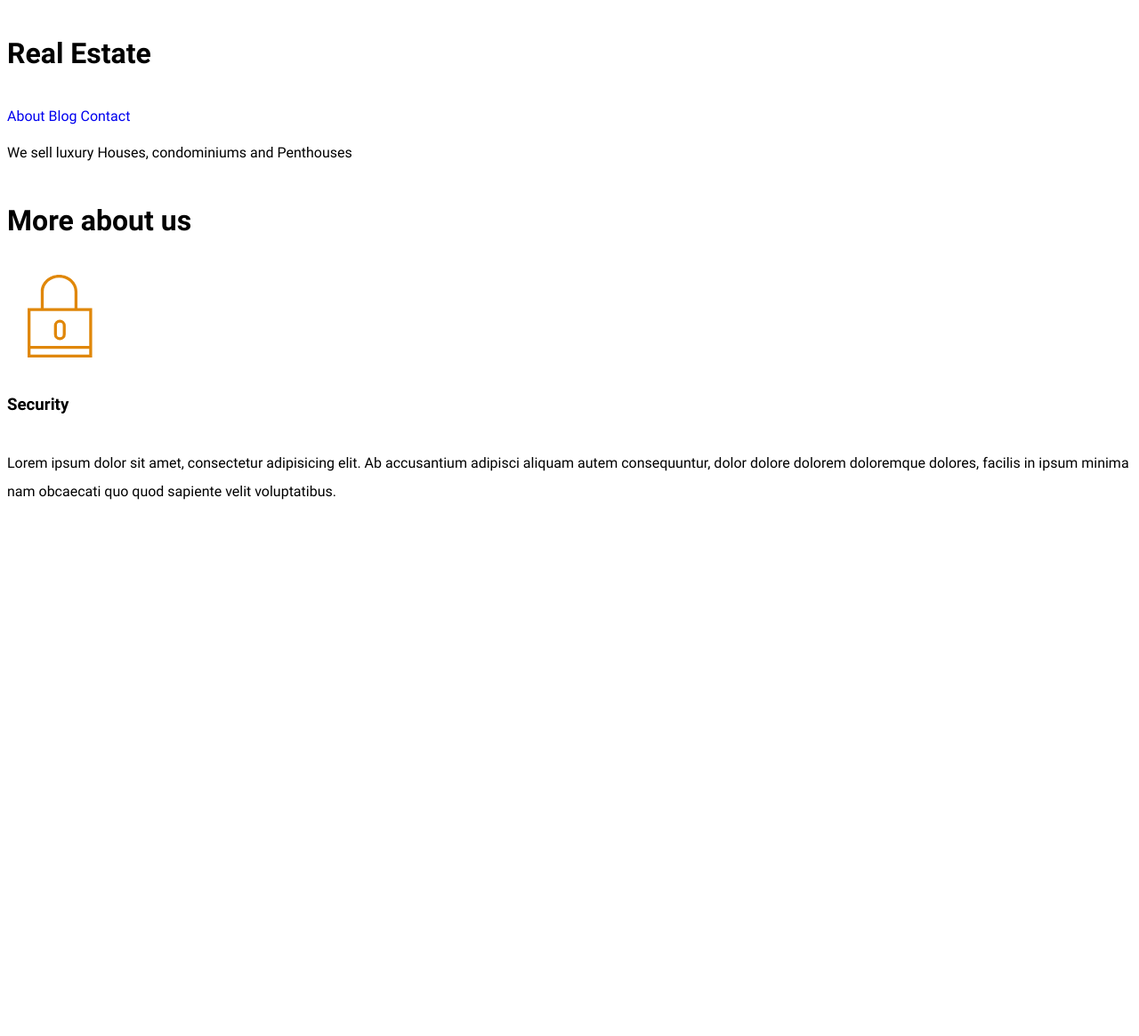
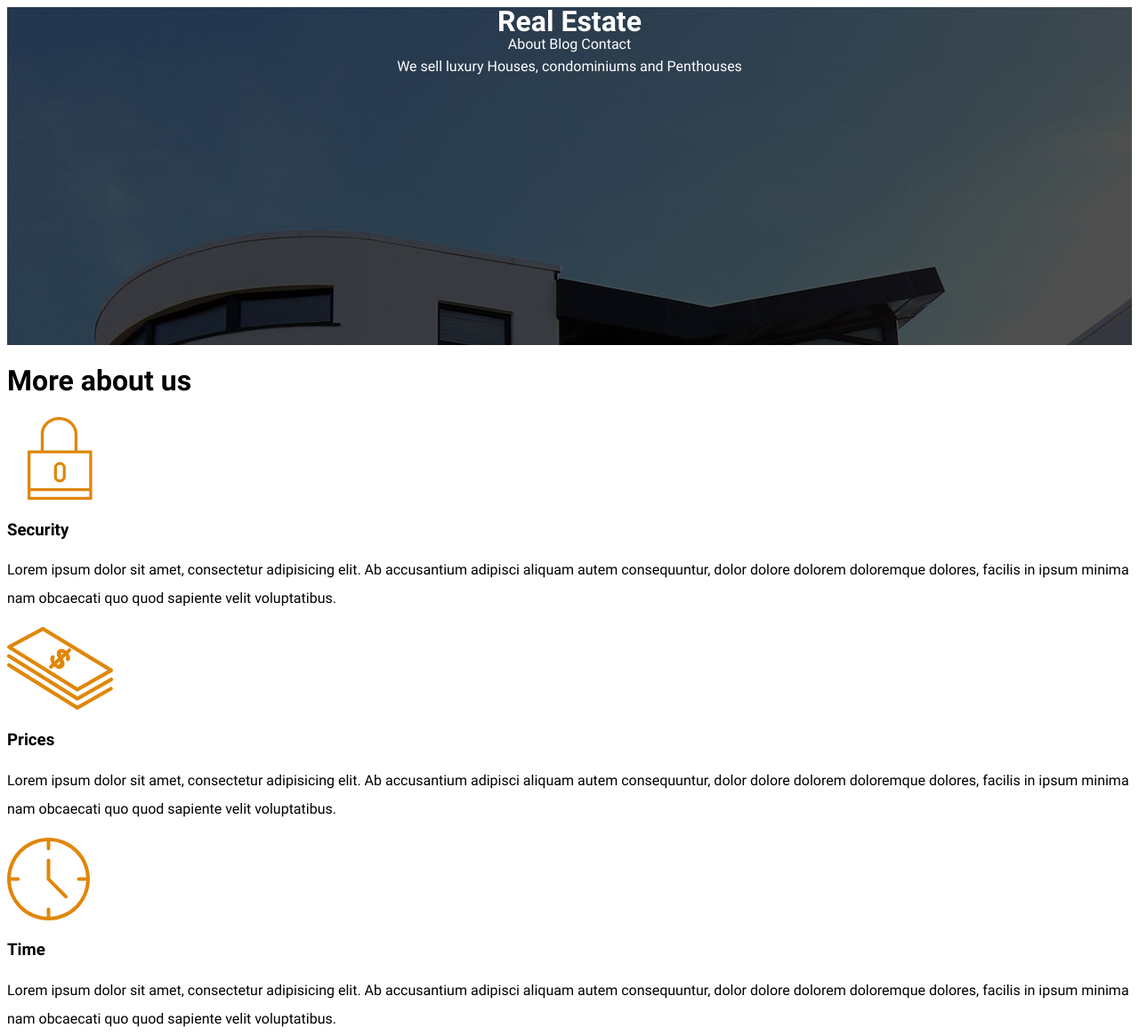
Before and after one commit to hersheyar/FSDI-103---Competency-Report, a website: page index.html in a window 1280 px wide. Shown: the whole page at 89% size. Before the commit the page ends 800 px from the top, so only its background shows below. Drawn offline with Linux system fonts and the light colour scheme.

Commit message:
Homework #1 Real Estate

```diff
--- a/css/mystyle.css
+++ b/css/mystyle.css
@@ -41,7 +41,36 @@ p {
 a {
   text-decoration: none;
 }
-h1,h2,h3{
-  padding-bottom: 20px;
-  padding-top: 20px;
+
+/*body*/
+header.site-init {
+  background-image: url('../img/header.jpg');
+  background-postion: center;
+  height: 380px;
+  color: white;
 }
+
+.header-container {
+  display: flex;
+  flex-direction: column;
+  align-items: center;
+  justify-content: flex-start;
+}
+
+h1.main-title {
+  margin: 0;
+  line-height: 1;
+}
+
+.header-container p {
+  margin: 0;
+}
+
+.menu a {
+  text-decoration: none;
+  color: white;
+  cursor: pointer;
+}
+.menu a:hover {
+  text-decoration: underline;
+}
--- a/index.html
+++ b/index.html
@@ -11,14 +11,16 @@
 
 <body>
 
-  <header>
-    <h1> Real Estate</h1>
-    <nav>
-      <a href="about.html">About</a>
-      <a href="blog.html">Blog</a>
-      <a href="contact.html">Contact</a>
-    </nav>
-    <p>We sell luxury Houses, condominiums and Penthouses</p>
+  <header class="site-init">
+    <div class="header-container">
+      <h1 class="main-title"> Real Estate</h1>
+      <nav class="menu">
+        <a href="about.html" target="_blank">About</a>
+        <a href="blog.html" target="_blank">Blog</a>
+        <a href="contact.html" target="_blank">Contact</a>
+      </nav>
+      <p>We sell luxury Houses, condominiums and Penthouses</p>
+    </div>
   </header>
   <main>
     <h1>More about us</h1>
@@ -28,6 +30,18 @@
       <p>Lorem ipsum dolor sit amet, consectetur adipisicing elit.
       Ab accusantium adipisci aliquam autem consequuntur, dolor dolore dolorem doloremque dolores, facilis in ipsum minima nam obcaecati quo quod sapiente velit voluptatibus.</p>
     </div>
+    <div>
+      <img src="./img/icon2.svg" alt="prices icon">
+      <h3>Prices</h3>
+      <p>Lorem ipsum dolor sit amet, consectetur adipisicing elit.
+      Ab accusantium adipisci aliquam autem consequuntur, dolor dolore dolorem doloremque dolores, facilis in ipsum minima nam obcaecati quo quod sapiente velit voluptatibus.</p>
+    </div>
+    <div>
+      <img src="./img/icon3.svg" alt="Time icon">
+      <h3>Time</h3>
+      <p>Lorem ipsum dolor sit amet, consectetur adipisicing elit.
+      Ab accusantium adipisci aliquam autem consequuntur, dolor dolore dolorem doloremque dolores, facilis in ipsum minima nam obcaecati quo quod sapiente velit voluptatibus.</p>
+    </div>
   </main>
 
 </body>
```
